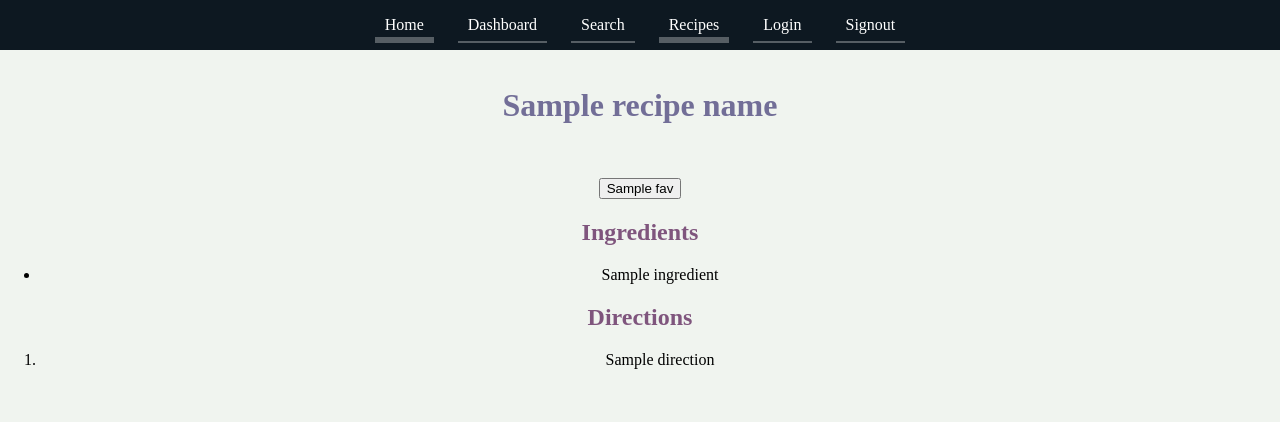
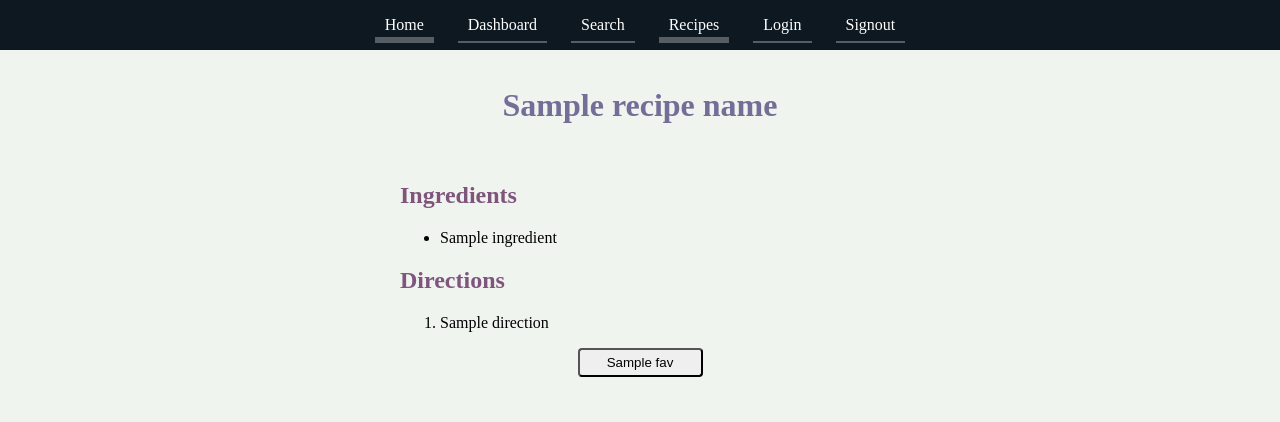
Before and after one commit to caiton1/CS386-Meal-Creation-App, a Flask app: template website/templates/selection.html in a window 1280 px wide. Shown: the top 422 px of the page. Run offline with Flask 3, Linux system fonts and the light colour scheme; the template is opened without the code that fills it: most values are stand-ins (such as "Sample title", 1, 10 or a date in 2020).

Commit message:
updated recipe

```diff
--- a/website/static/login.css
+++ b/website/static/login.css
@@ -10,6 +10,7 @@ body {
   margin: 0 auto 0 auto;
   padding: 0px 0px 70px 0px;
   border:#726E97 4px solid;
+  box-shadow: 2px 2px 2px 1px rgba(0, 0, 0, 0.2);
 }
 .input {
   background: #ecf0f1;
--- a/website/static/styles.css
+++ b/website/static/styles.css
@@ -88,6 +88,7 @@ p.errorMsg
     justify-content: center;
     align-items: center;
     background-color: #BFCC94;
+    box-shadow: 2px 2px 2px 1px rgba(0, 0, 0, 0.2);
 }
 .recipe-box a{
     font-size: 1.1em;
@@ -99,3 +100,14 @@ h1{
 h2, h3{
     color:#7F557D
 }
+#recipe-info{
+    width: 30em;
+    margin: auto;
+    text-align: left;
+}
+.button{
+    width:125px;
+  padding-top:5px;
+  padding-bottom:5px;
+  border-radius:4px;
+}
--- a/website/templates/selection.html
+++ b/website/templates/selection.html
@@ -25,9 +25,7 @@
 
   <body>
     <script src="{{ url_for('static',filename='script.js') }}"></script>
-    <form action="" method="post">
-      <p><input type="submit" value="{{fav}}" \ /></p>
-    </form>
+    <div id="recipe-info">
     <h2>Ingredients</h2>
       <ul>
         {% for ingredient in dataInput.Ingredients %}
@@ -40,7 +38,9 @@
         <li>{{direction}}</li>
         {% endfor %}
       </ol>
-
-    <footer></footer>
+    </div>
+    <form action="" method="post">
+      <p><input class="button" type="submit" value="{{fav}}" \ /></p>
+    </form>
   </body>
 </html>
```
Lines whose indentation alone changed are shown as unchanged.
